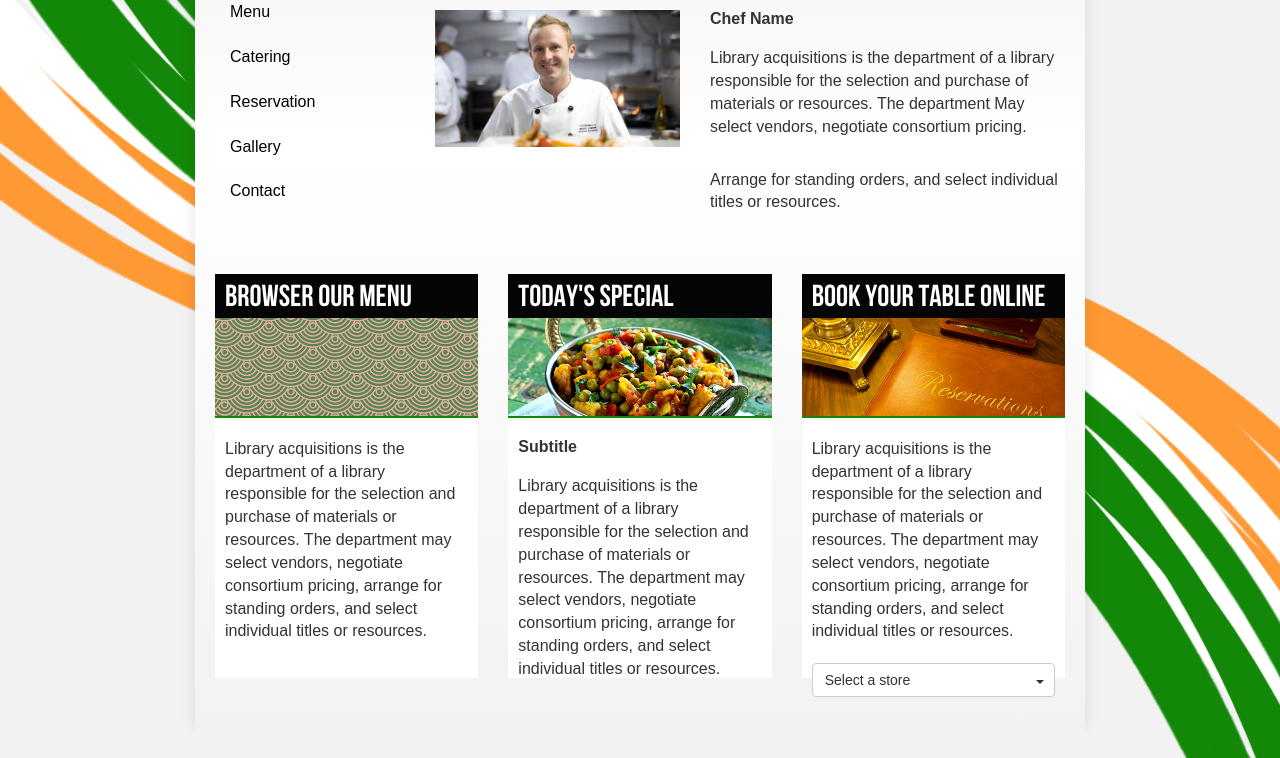
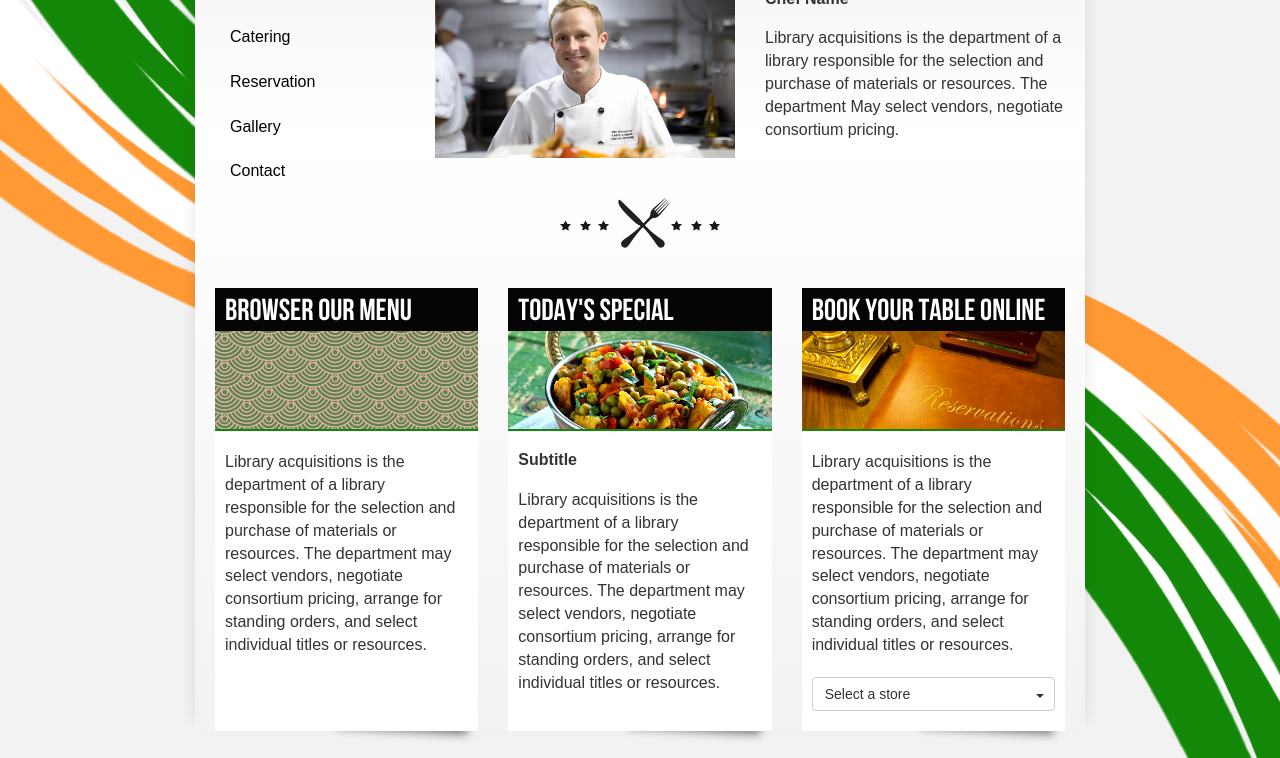
Before and after one commit to munaly/sample-restaurant-website, a website: page src/index.html in a window 1280 px wide. Shown: the part 613-1371 px from the top of the page. Drawn offline with nearby package versions, Linux system fonts and the light colour scheme; some packages are replaced by stand-ins of ours.

Commit message:
added fork image : removed google api

```diff
--- a/src/css/child/_homepage.css
+++ b/src/css/child/_homepage.css
@@ -69,7 +69,7 @@ body {
 
 .main_background--section {
   position: relative;
-  padding: 60px 0;
+  padding: 0;
   /* Permalink - use to edit and share this gradient: http://colorzilla.com/gradient-editor/#f2f2f2+0,ffffff+30,f2f2f2+100 */
   background: #f2f2f2; /* Old browsers */
   background: -moz-linear-gradient(top,  #f2f2f2 0%, #ffffff 30%, #f2f2f2 100%); /* FF3.6-15 */
@@ -103,7 +103,7 @@ body {
 }
 
 .top_header--body {
-  padding: 0 20px;
+  padding: 40px 20px 0;
 }
 
 .top_header--profile {
@@ -144,13 +144,21 @@ body {
   padding-bottom: 20px;
 }
 
+.top_header--fork {
+  width: 160px;
+  height: auto;
+  background-size: cover;
+  margin: 20px auto;
+  display: block;
+}
+
 
 /* ==========================================================================
   ACQUISITION SECTION
 ========================================================================== */
 
 .acquisition_section--body {
-  padding: 40px 20px 0;
+  padding: 20px 20px 0;
 }
 
 .acquisition_section--title {
@@ -196,13 +204,7 @@ body {
 
 @media (min-width: 768px) {
   .acquisition_section--description {
-    height: 280px
-  }
-}
-
-@media (min-width: 1024px) {
-  .acquisition_section--description {
-    height: 260px
+    height: 300px;
   }
 }
 
--- a/src/index.html
+++ b/src/index.html
@@ -32,7 +32,7 @@
         }
     </script>
 
-    <script async defer src="https://maps.googleapis.com/maps/api/js?key=AIzaSyBTCegbFf4x1GTS1JCnfRFWSsNhjvC7IN8&callback=initMap">
+    <!-- <script async defer src="https://maps.googleapis.com/maps/api/js?key=AIzaSyBTCegbFf4x1GTS1JCnfRFWSsNhjvC7IN8&callback=initMap"> -->
     </script>
 
     <body class="avatar-grill">
@@ -62,16 +62,18 @@
                 <div class="top_header--profile_content">
                   <h2 class="top_header--title">About the Chef</h2>
                   <div class="row">
-                    <div class="col-xs-12 col-sm-6 col-md-5">
+                    <div class="col-xs-12 col-sm-6 col-md-6">
                       <img src="img/chet_picture.jpg" alt="About the Chef" class="top_header--image">
                     </div>
-                    <div class="col-xs-12 col-sm-6 col-md-7">
+                    <div class="col-xs-12 col-sm-6 col-md-6">
                       <h3 class="top_header--subtitle">Chef Name</h3>
                       <div class="top_header--description">Library acquisitions is the department of a library responsible for the selection and purchase of materials or resources. The department May select vendors, negotiate consortium pricing.</div>
-                      <div class="top_header--description">Arrange for standing orders, and select individual titles or resources.</div>
                     </div>
                   </div>
                 </div>
+
+                <img src="img/avatar-fork.png" alt="fork-image" class="top_header--fork">
+
               </div>
             </div>
           </div>
```
Also changed, not shown: src/img/avatar-fork.png (added).
